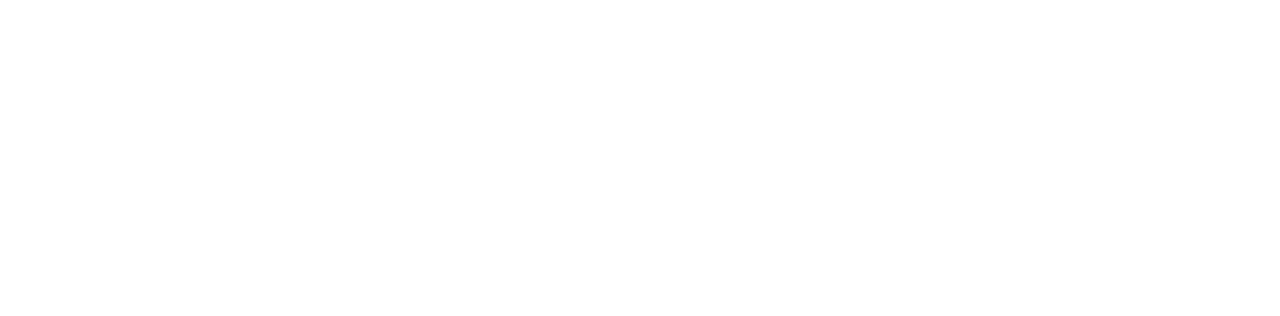
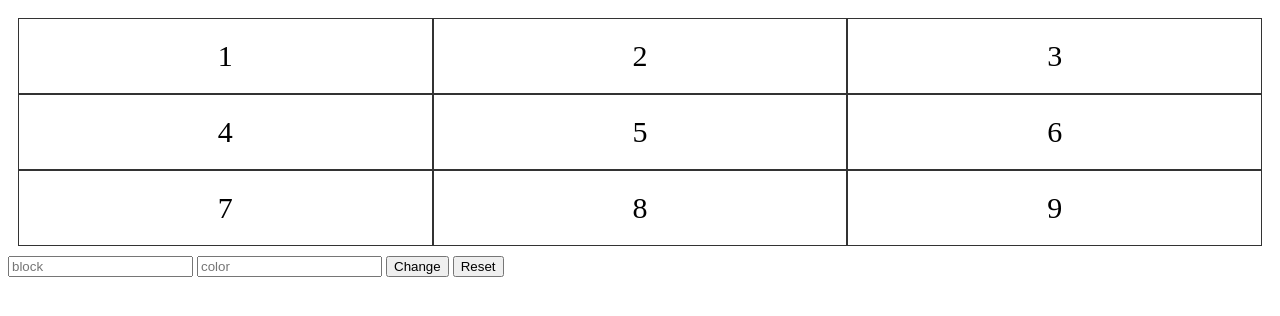
Before and after one commit to acciojob/Replit-Asian-Paints-ansariwajid9999, a website: page main.html in a window 1280 px wide. Drawn offline with Linux system fonts and the light colour scheme.

Commit message:
created a submission

```diff
--- a/main.html
+++ b/main.html
@@ -1,16 +1,32 @@
 <!DOCTYPE html>
+<html lang="en">
+<head>
+    <meta charset="UTF-8">
+    <meta name="viewport" content="width=device-width, initial-scale=1.0">
+    <title>Document</title>
+    <link rel="stylesheet" href="styles.css">
+</head>
+<body>
 
-<html>
+    <div class="grid-container">
+        <div class="grid-item" id="1">1</div>
+        <div class="grid-item" id="2">2</div>
+        <div class="grid-item" id="3">3</div>
+        <div class="grid-item" id="4">4</div>
+        <div class="grid-item" id="5">5</div>
+        <div class="grid-item" id="6">6</div>
+        <div class="grid-item" id="7">7</div>
+        <div class="grid-item" id="8">8</div>
+        <div class="grid-item" id="9">9</div>
+      </div>
 
-<head>
-	<link rel="stylesheet" href="styles.css">
-</head>
+      <div>
+        <input type="text" id="block_id" placeholder="block">
+        <input type="text" id="color_id" placeholder="color">
+        <button id="change_button">Change</button>
+        <button id="Reset">Reset</button>
+      </div>
 
-<body>
-	<!-- the entire body must be written by student -->
-    <script type="text/javascript" src="./script.js">
-</script>
-
+    <script src="script.js"></script>
 </body>
-
 </html>
--- a/script.js
+++ b/script.js
@@ -1 +1,26 @@
-//your JS code here. If required.
+const change_button = document.getElementById("change_button")
+const Reset = document.getElementById("Reset")
+
+change_button.onclick = () => {
+    const block_id = document.getElementById("block_id").value
+    const color_id = document.getElementById("color_id").value
+
+    reset()
+
+    if(block_id >= "1" && block_id <= "9" && color_id){
+        const selectedBox = document.getElementById(block_id)
+        selectedBox.style.backgroundColor = color_id
+    }
+}
+
+Reset.onclick = () => {
+    reset()
+}
+
+function reset(){
+    const gridItems = document.querySelectorAll(".grid-item")
+
+    for(let item of gridItems){
+        item.style.backgroundColor = 'transparent'
+    }
+}
--- a/styles.css
+++ b/styles.css
@@ -1 +1,12 @@
-/*  your css code here. If applicable */
+.grid-container{
+    display: grid;
+    grid-template-columns: auto auto auto;
+    padding: 10px;
+}
+.grid-item{
+    background-color: rgba(255, 255, 255, 0.8);
+    border: 1px solid rgba(0, 0, 0, 0.8);
+    padding: 20px;
+    font-size: 30px;
+    text-align: center;
+}
```
